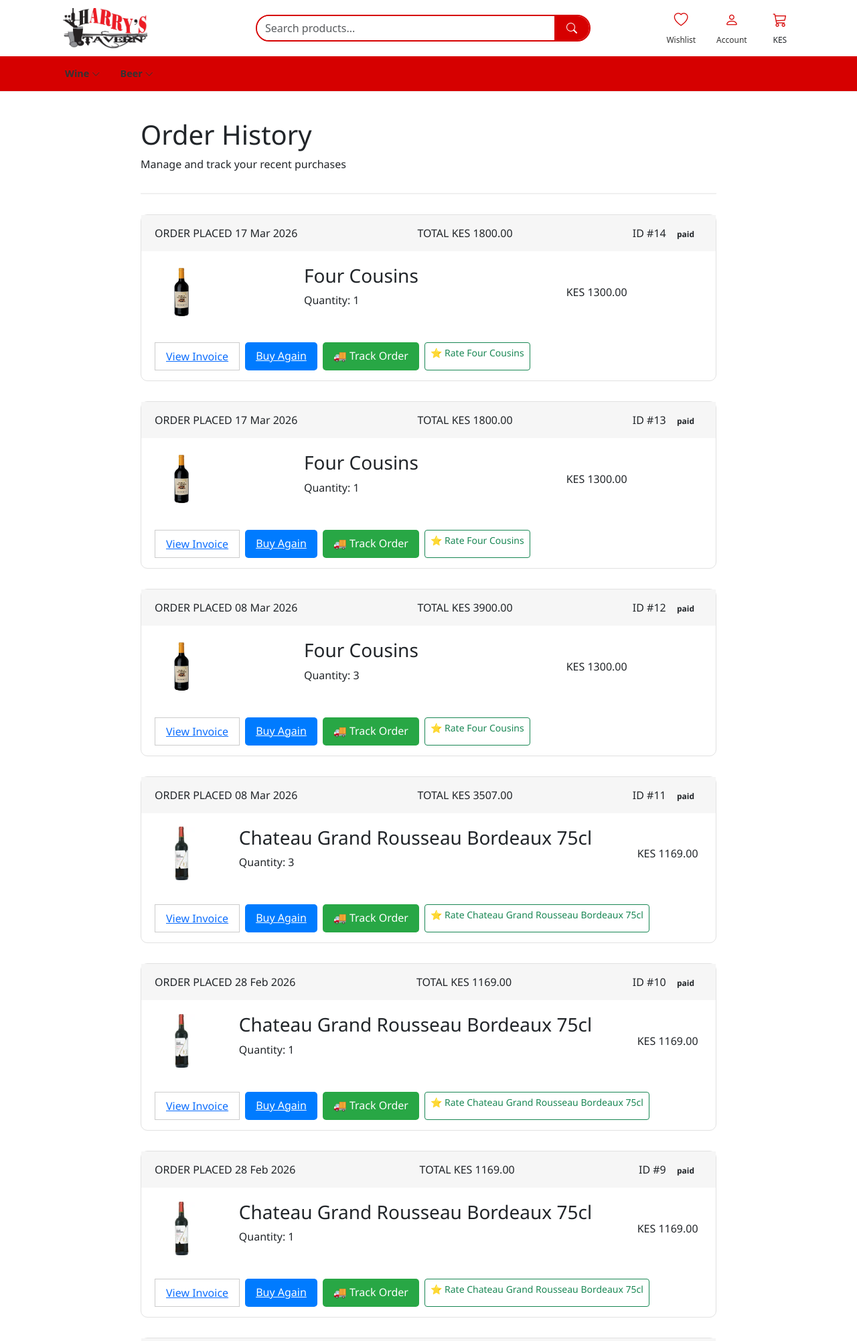
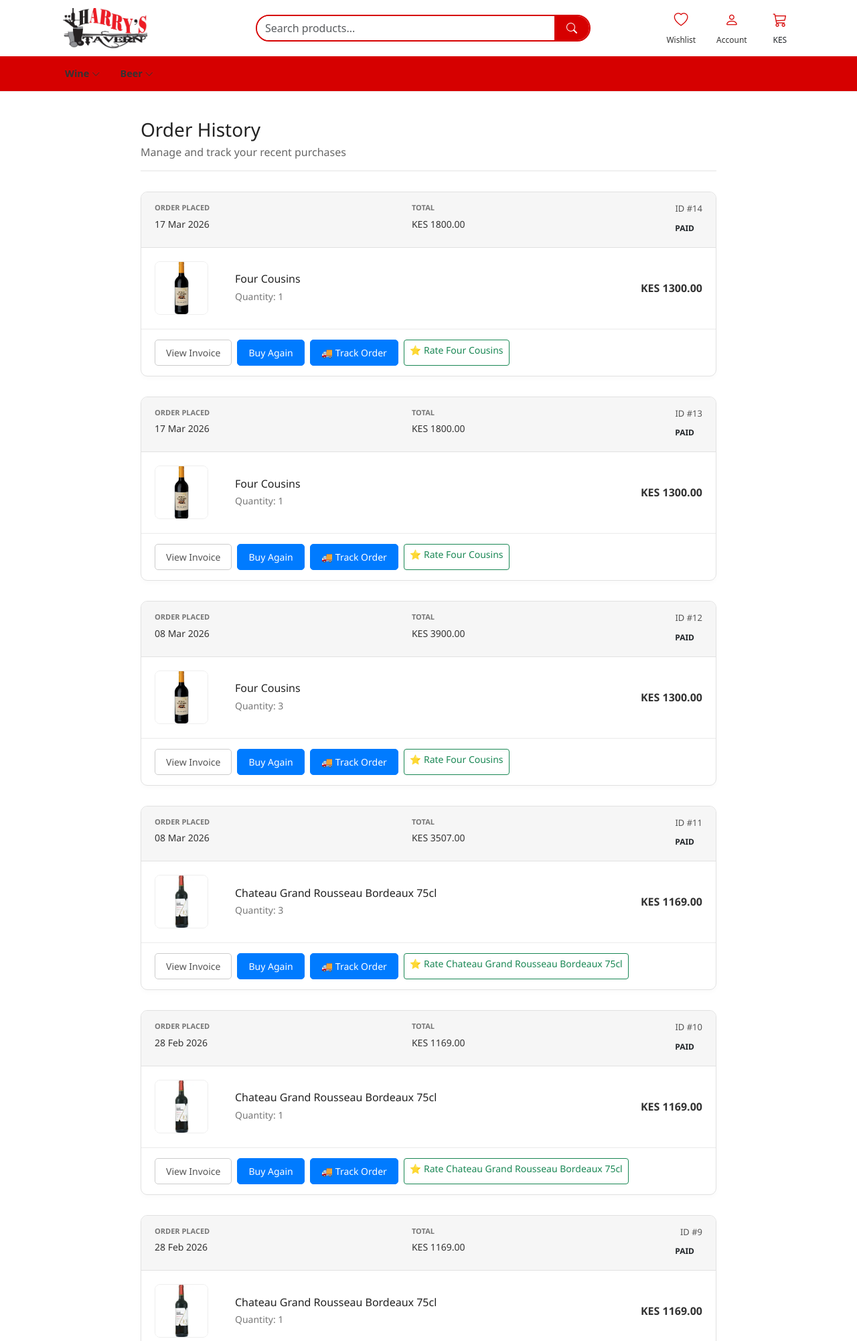
Before and after one commit to Brian-oum/Delivery_system, a Django app: page /orders/ in a window 1280 px wide. Shown: the top 2002 px of the page at 67% size. Run offline with Django 5.2, Linux system fonts and the light colour scheme; a user stored in the database is signed in; data comes from the database, SQL or seed files in the repository.

Commit message:
invoicing

```diff
--- a/Tavern/Deliver/templates/Deliver/orders.html
+++ b/Tavern/Deliver/templates/Deliver/orders.html
@@ -36,7 +36,7 @@
                             <tr>
                                 <td class="col-image">
                                     {% if item.product.image %}
-                                        <img src="{{ item.product.image.url }}" class="prod-img">
+                                        <img src="{{ item.product.image.url }}" alt="{{ item.product.name }}" class="prod-img">
                                     {% else %}
                                         <div class="prod-img-placeholder">📦</div>
                                     {% endif %}
@@ -57,12 +57,12 @@
                 <!-- ✅ FOOTER ACTIONS -->
                 <div class="card-footer d-flex flex-wrap gap-2">
 
-                    <a href="#" class="btn-secondary">View Invoice</a>
+                    <a href="{% url 'view_invoice' order.id %}" class="btn-secondary">View Invoice</a>
                     <a href="/" class="btn-primary">Buy Again</a>
 
                     <!-- 🔥 TRACK ORDER BUTTON -->
                     {% if order.status != "Delivered" %}
-                        <a href="{% url 'track_order' order.id %}" class="btn-track">
+                        <a href="{% url 'track_order' order.id %}" class="btn-primary">
                             🚚 Track Order
                         </a>
                     {% else %}
@@ -98,55 +98,74 @@
 </div>
 
 <style>
-.history-wrapper { max-width: 900px; margin: 40px auto; padding: 0 20px; font-family: 'Segoe UI'; }
+    /* Container Styles */
+    .history-wrapper { max-width: 900px; margin: 40px auto; padding: 0 20px; font-family: 'Segoe UI', Tahoma, Geneva, Verdana, sans-serif; }
     .history-header { margin-bottom: 30px; border-bottom: 2px solid #f0f0f0; padding-bottom: 15px; }
+    .history-header h1 { margin: 0; color: #222; font-size: 28px; }
+    .history-header p { color: #666; margin: 5px 0 0; }
 
-.order-card { border: 1px solid #e1e1e1; border-radius: 10px; margin-bottom: 30px; background: #fff; }
-
-.card-header {
-    background: #f6f6f6; padding: 15px 20px;
-    display: flex; justify-content: space-between;
-    flex-wrap: wrap;
+    /* Order Card Styles */
+    .order-card {
+        border: 1px solid #e1e1e1; border-radius: 10px; margin-bottom: 30px;
+        background: #fff; overflow: hidden; box-shadow: 0 4px 6px rgba(0,0,0,0.02);
     }
 
+    /* Card Header (Meta Data) */
+    .card-header {
+        background: #f6f6f6; padding: 15px 20px; display: flex;
+        justify-content: space-between; border-bottom: 1px solid #e1e1e1; flex-wrap: wrap; gap: 15px;
+    }
+    .label { display: block; font-size: 11px; color: #777; font-weight: bold; margin-bottom: 3px; }
+    .value { font-size: 14px; color: #333; font-weight: 500; }
+    .order-id { font-size: 13px; color: #555; display: block; margin-bottom: 5px; text-align: right; }
+
+    /* Status Badges */
     .status-badge {
-    padding: 4px 12px; border-radius: 4px;
-    font-size: 12px; font-weight: bold;
+        display: inline-block; padding: 4px 12px; border-radius: 4px;
+        font-size: 12px; font-weight: bold; text-transform: uppercase;
     }
     .status-delivered { background: #e6f4ea; color: #1e7e34; }
     .status-pending { background: #fff4e5; color: #b7791f; }
     .status-processing { background: #e8f0fe; color: #1a73e8; }
 
-.order-table { width: 100%; }
-.order-table td { padding: 20px; }
+    /* Table Styles */
+    .order-table { width: 100%; border-collapse: collapse; }
+    .order-table td { padding: 20px; border-bottom: 1px solid #fafafa; vertical-align: middle; }
+    .col-image { width: 80px; }
+    .prod-img { width: 80px; height: 80px; object-fit: cover; border-radius: 8px; border: 1px solid #eee; }
+    .prod-img-placeholder {
+        width: 80px; height: 80px; background: #f0f0f0; border-radius: 8px;
+        display: flex; align-items: center; justify-content: center; font-size: 30px;
+    }
+    .prod-name { margin: 0 0 5px; font-size: 16px; color: #222; }
+    .prod-qty { margin: 0; font-size: 14px; color: #777; }
+    .item-price { font-weight: 600; color: #333; }
+    .col-price { text-align: right; white-space: nowrap; }
 
-.prod-img { width: 80px; height: 80px; border-radius: 8px; }
+    /* Card Footer */
+    .card-footer { padding: 15px 20px; display: flex; gap: 15px; border-top: 1px solid #eee; }
+    .btn-primary, .btn-secondary {
+        text-decoration: none; padding: 8px 16px; border-radius: 5px; font-size: 14px;
+        transition: background 0.2s; font-weight: 500;
+    }
+    .btn-primary { background: #007bff; color: white; border: 1px solid #007bff; }
+    .btn-primary:hover { background: #0056b3; }
+    .btn-secondary { background: white; color: #555; border: 1px solid #ccc; }
+    .btn-secondary:hover { background: #f5f5f5; }
 
-.card-footer {
-    padding: 15px 20px;
-    display: flex;
-    flex-wrap: wrap;
-    gap: 10px;
-}
+    /* Empty State */
+    .empty-state { text-align: center; padding: 60px 20px; }
+    .empty-icon { font-size: 60px; margin-bottom: 20px; }
+    .empty-state h2 { color: #333; margin-bottom: 10px; }
+    .empty-state p { color: #777; margin-bottom: 25px; }
 
-/* Buttons */
-.btn-primary { background:#007bff; color:#fff; padding:8px 16px; border-radius:5px; }
-.btn-secondary { background:#fff; border:1px solid #ccc; padding:8px 16px; }
-
-.btn-track {
-    background: #28a745;
-    color: white;
-    padding: 8px 16px;
-    border-radius: 5px;
-    text-decoration: none;
-    font-weight: 500;
-}
-.btn-track:hover { background: #218838; }
-
-.delivered-msg {
-    color: #1e7e34;
-    font-weight: bold;
+    /* Responsive adjustments */
+    @media (max-width: 600px) {
+        .card-header { flex-direction: column; text-align: left; }
+        .meta-right { text-align: left; }
+        .order-id { text-align: left; }
+        .col-price { text-align: left; display: block; padding-top: 0; }
+        .order-table td { padding: 15px 10px; }
     }
 </style>
-
 {% endblock %}
--- a/Tavern/Deliver/urls.py
+++ b/Tavern/Deliver/urls.py
@@ -63,6 +63,13 @@ urlpatterns = [
     # Admin Reports
     # ========================
     path('reports/', views.reports, name='reports'),
+    # =========================
+    # Invoice
+    # ========================
+    path('invoice/<int:order_id>/', views.generate_invoice, name='view_invoice'),
+    # =========================
+    # Order Tracking
+    # ========================
     path('track/<int:order_id>/', views.track_order, name='track_order'),
     path('driver/<int:order_id>/', views.driver_tracking, name='driver_tracking'),
     path('driver-location/<int:order_id>/', views.driver_location),
--- a/Tavern/Deliver/views.py
+++ b/Tavern/Deliver/views.py
@@ -10,6 +10,8 @@ from .forms import UserRegistrationForm, CustomLoginForm
 from django.contrib.auth import authenticate, login, logout
 from django.contrib.auth.models import User
 from decimal import Decimal
+from xhtml2pdf import pisa
+from django.template.loader import get_template
 from django.db import transaction
 import requests
 from django.template.loader import render_to_string
@@ -787,3 +789,46 @@ def update_driver_location(request, order_id):
         tracking.save()
 
         return JsonResponse({"status": "updated"})
+
+#========================
+# INVOICE
+#========================
+def generate_invoice(request, order_id):
+    order = get_object_or_404(Order, id=order_id)
+
+    # Calculate line totals
+    items_with_totals = []
+    total_amount = 0
+    for item in order.items.all():
+        line_total = item.quantity * item.price
+        total_amount += line_total
+        items_with_totals.append({
+            'product': item.product,
+            'quantity': item.quantity,
+            'price': item.price,
+            'line_total': line_total,
+        })
+
+    order.total_amount = total_amount
+
+    # Company logo URL
+    company_logo = request.build_absolute_uri('/static/images/logo.jpg')
+
+    template_path = 'Deliver/invoice.html'
+    context = {
+        'order': order,
+        'items': items_with_totals,
+        'company_logo': company_logo
+    }
+
+    response = HttpResponse(content_type='application/pdf')
+    response['Content-Disposition'] = f'attachment; filename="invoice_{order.id}.pdf"'
+
+    template = get_template(template_path)
+    html = template.render(context)
+
+    # Generate PDF
+    pisa_status = pisa.CreatePDF(html, dest=response)
+    if pisa_status.err:
+        return HttpResponse('We had some errors <pre>' + html + '</pre>')
+    return response
```
Also changed, not shown: Tavern/Deliver/templates/Deliver/invoice.html (added, +78 -0 lines). Lines whose indentation alone changed are shown as unchanged.
